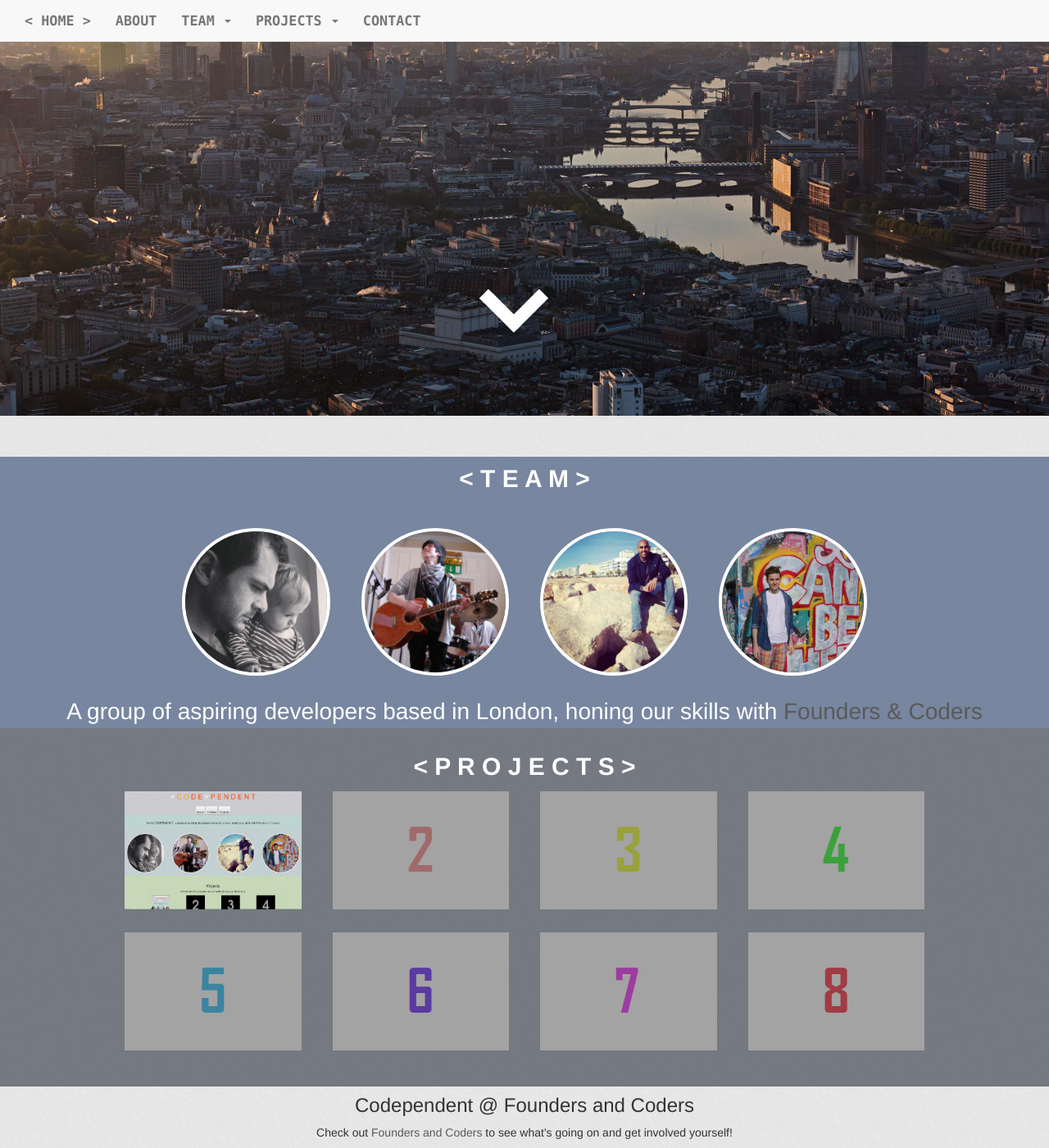
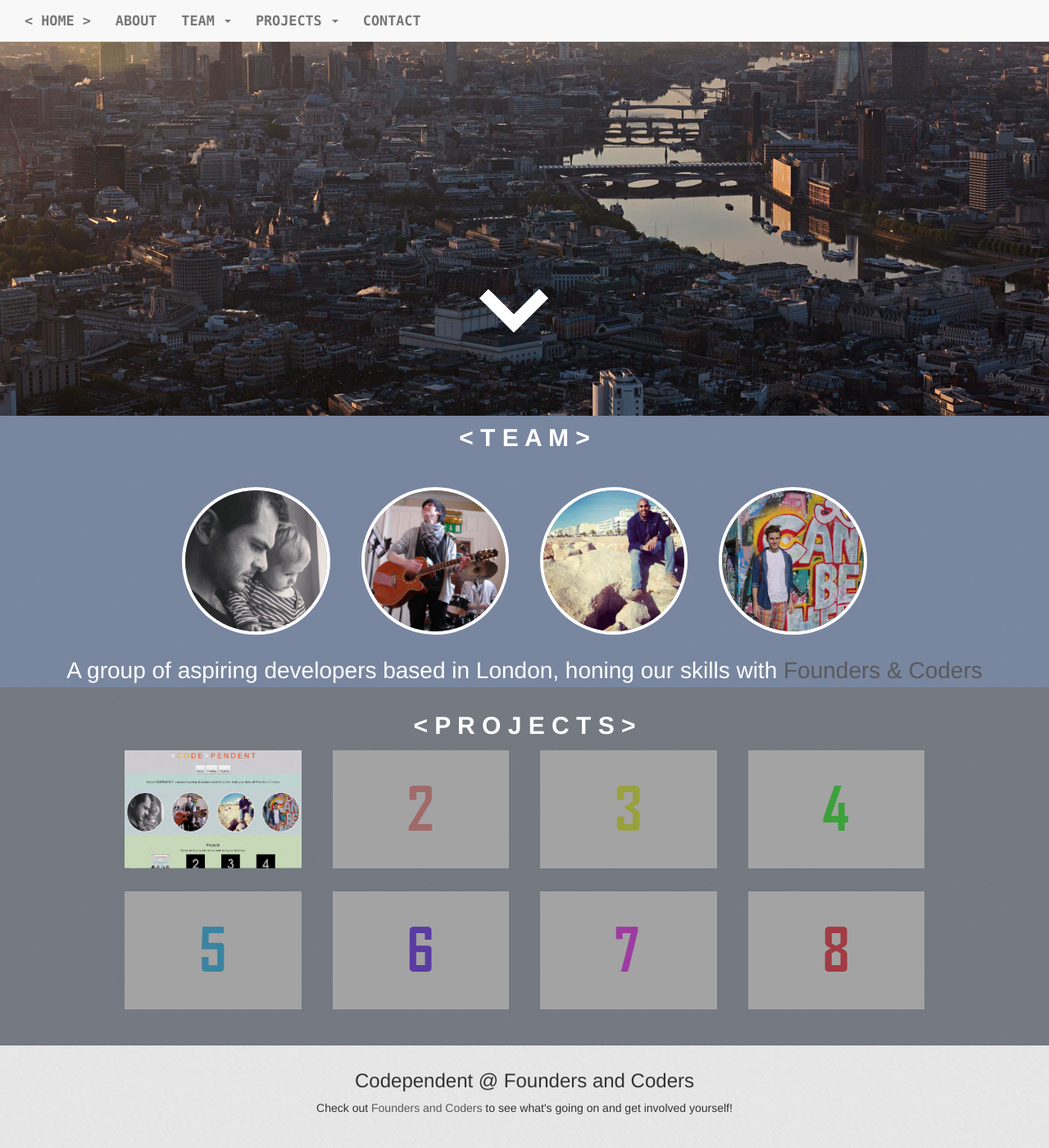
Before and after one commit to codependentfc/codependentfc.github.io, a Jekyll site: the page built from index.html, in a window 1280 px wide and 1400 px high, scrolled down 261 px. Shown: the whole window at 82% size. Built offline with Jekyll 4.4.1, drawn with Linux system fonts in a browser that asks for light colours; nearby versions of some CDN libraries.

Commit message:
bootstrapify

```diff
--- a/_includes/footer.html
+++ b/_includes/footer.html
@@ -1,12 +1,8 @@
 <footer class='site-footer'>
-	<div class='wrapper'>
-
-    	<h3 class='footer-heading'>{{ site.title }}</h3>
-
+  <div class='container'>
 		<div class='footer-col  footer-col-3'>
-
-        	<p id='footer-text'> Check out <a href='http://foundersandcoders.org'>Founders and Coders</a> to see what's going on and get involved yourself! </p>
-
-    	</div>
-  	</div>
+      <h3 class='footer-heading'>{{ site.title }}</h3>
+      <p id='footer-text'> Check out <a href='http://foundersandcoders.org'>Founders and Coders</a> to see what's going on and get involved yourself! </p>
+    </div>
+  </div>
 </footer>
--- a/_includes/header.html
+++ b/_includes/header.html
@@ -24,7 +24,8 @@
             <li class='dropdown'>
               <a href='#' class='dropdow-toggle' data-toggle='dropdown'> Projects <b class='caret'></b></a>
               <ul class='dropdown-menu'>
-                <li><a href='/projects/week1'>Team Site</a></li>
+                <li><a href='/week1'>Team Site</a></li><li class='divider'></li>
+                <li><a href='/week2'>News Feed</a></li>
               </ul>
             </li>
             <li class='button'><a href='/contact'> Contact </a></li>
--- a/css/main.css
+++ b/css/main.css
@@ -11,6 +11,12 @@
   padding-bottom: 75px;
   /*Top padding to bring content out from under fixed nav*/
   padding-top: 50px;
+}  /* must be same height as the footer */
+
+#sticky-body-home {
+  min-height: 100%;
+  overflow:auto;
+  padding-bottom: 75px;
 }  /* must be same height as the footer */
 
 #sticky-footer {
--- a/index.html
+++ b/index.html
@@ -26,7 +26,7 @@
             </div>
 
 
-            <div id='sticky-body'>
+            <div id='sticky-body-home'>
                 <div class='page-content'> <!--uneeded?-->
                     <div class='wrapper'>  <!--uneeded?-->
                         <section id='section2'>
```
Also changed, not shown: projects/week1.md (+1 -1 lines).
